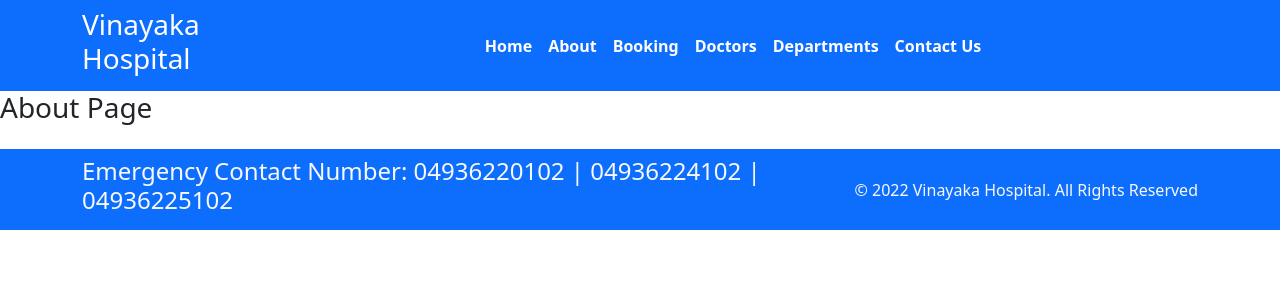
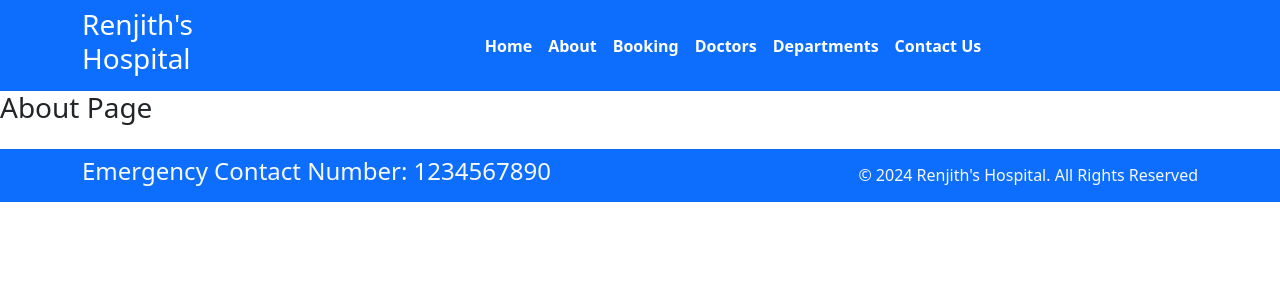
Before and after one commit to renjumr87/vinayakahospital, a Django app: page /about in a window 1280 px wide. Shown: the top 300 px of the page. Run offline with Django 5.2, Linux system fonts and the light colour scheme; some libraries are stand-ins or nearby versions.

Commit message:
title modified

```diff
--- a/templates/base.html
+++ b/templates/base.html
@@ -25,7 +25,7 @@
     <nav class="navbar bg-primary navbar-expand-md ">
       <div class="container">
         <div class="col-2 text-left pl-md-0">
-          <h3 class="text-white"> Vinayaka Hospital </h3>
+          <h3 class="text-white"> Renjith's Hospital </h3>
         </div>
 
         <div
@@ -62,10 +62,10 @@
         <div class="container">
           <div class="row align-items-center">
             <div class="col-12 col-md-8">
-              <h4>Emergency Contact Number: 04936220102 | 04936224102 | 04936225102</h4>
+              <h4>Emergency Contact Number: 1234567890</h4>
             </div>
             <div class="col-12 col-md-4 mt-4 mt-md-0 text-center text-md-end">
-              © 2022 Vinayaka Hospital. All Rights Reserved
+              © 2024 Renjith's Hospital. All Rights Reserved
             </div>
           </div>
         </div>
```
